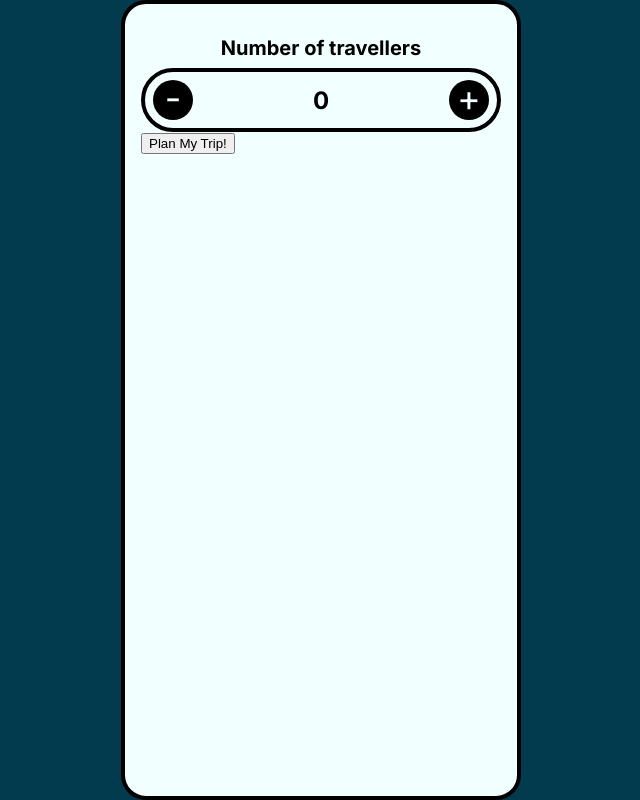
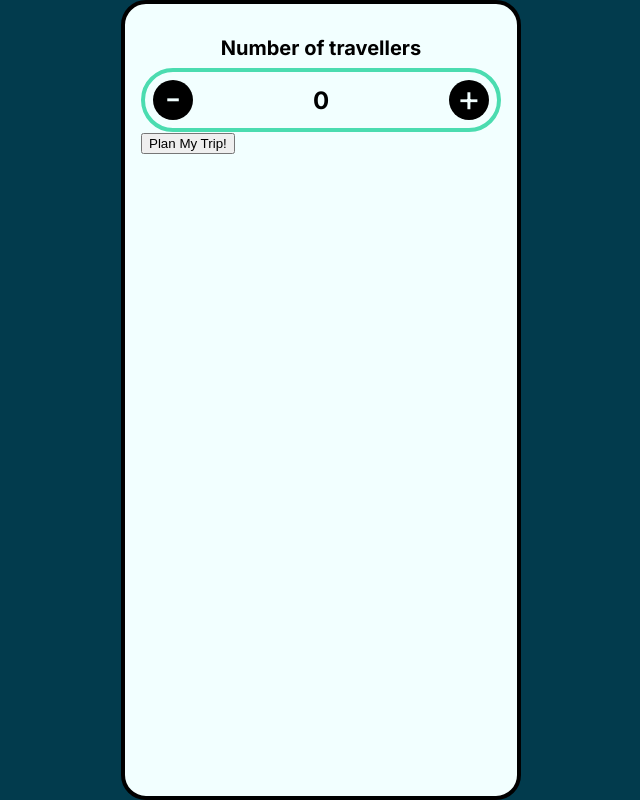
Before and after one commit to OrbicCode/ai-travel-agent, a React (Vite) app: page /planning in a window 1280 px wide. In both pictures the pointer is over the element 640 px from the left and 100 px from the top of the page. Shown: the whole page, without its empty margins (319-959 px from the left). Built offline with nearby package versions, Linux system fonts and the light colour scheme.

Commit message:
styled hover and focus

```diff
--- a/src/components/TravellerCounter/TravellerCounter.module.css
+++ b/src/components/TravellerCounter/TravellerCounter.module.css
@@ -20,6 +20,11 @@
   border-radius: 40px;
 }
 
+.counter:hover,
+.counter:focus {
+  border: 4px solid var(--green);
+}
+
 .counter button {
   display: flex;
   justify-content: center;
@@ -35,6 +40,10 @@
   border-radius: 50px;
 }
 
+.counter button:hover {
+  background-color: var(--green);
+}
+
 .counter span {
   font-size: 1.5rem;
   font-weight: 700;
```
